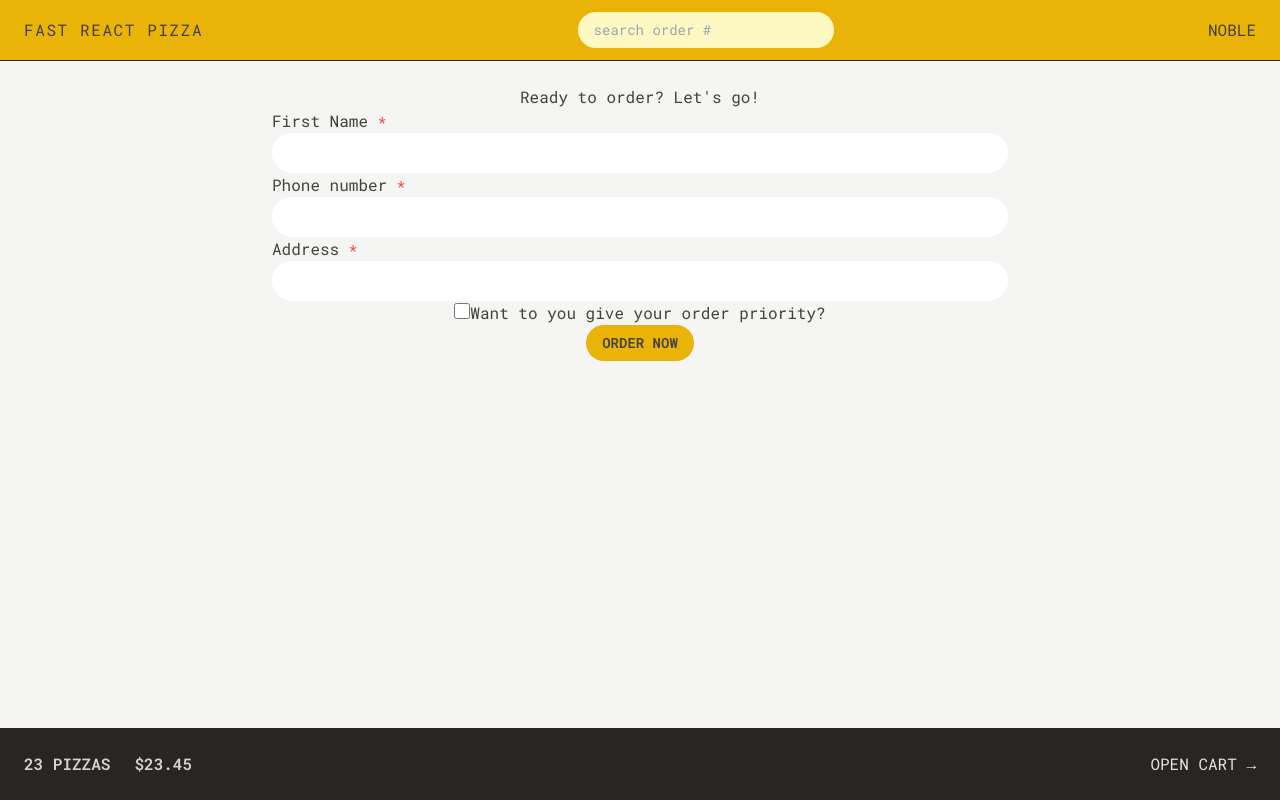
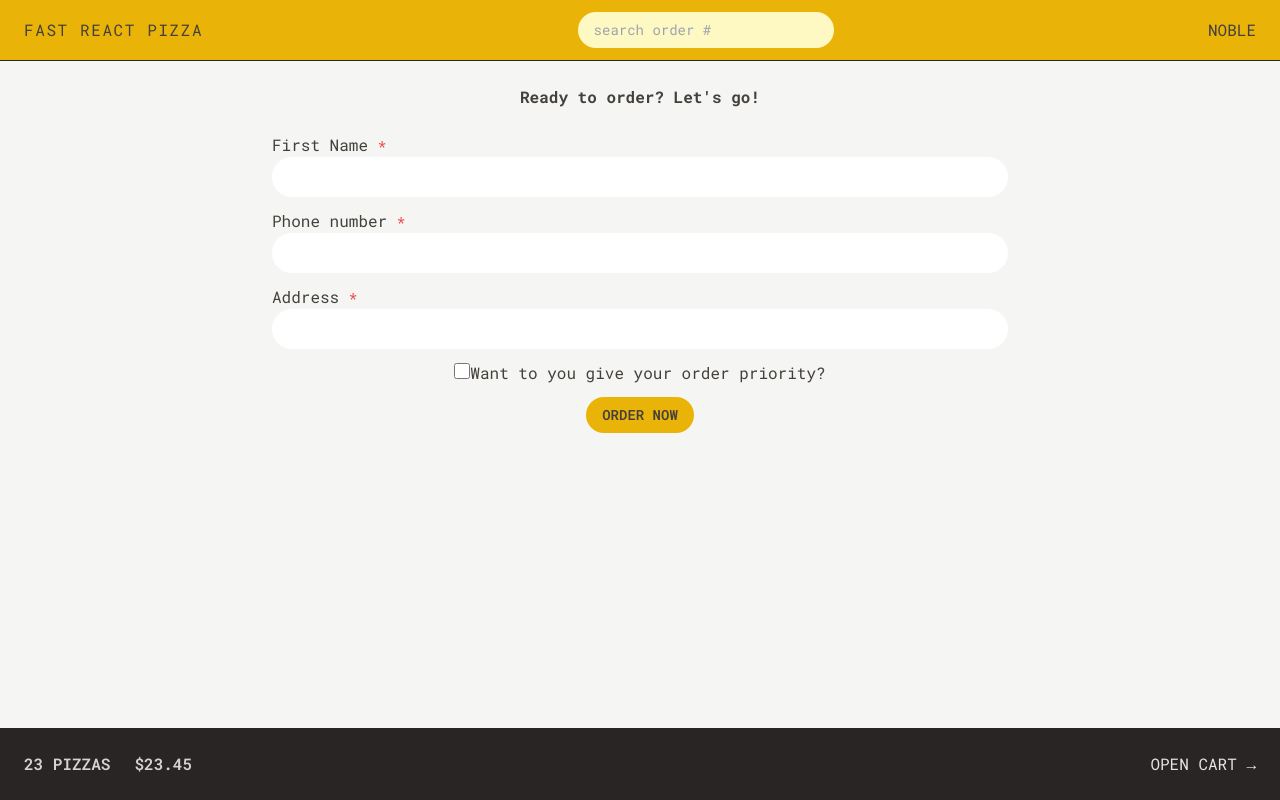
Before and after one commit to NOBLE2008/fast-react-pizza, a React (Vite) app: page /order/new in a window 1280 px wide. Built offline with nearby package versions, Linux system fonts and the light colour scheme.

Commit message:
Added spacing in form elements

```diff
--- a/src/features/order/CreateOrder.jsx
+++ b/src/features/order/CreateOrder.jsx
@@ -46,9 +46,9 @@ function CreateOrder() {
       {isLoading && path === '/order/new' && <Loader />}
       {!isLoading && navigation.state !== 'loading' && (
         <div className="mx-auto">
-          <h2 className="text-center">Ready to order? Let's go!</h2>
+          <h2 className="text-center font-bold mb-6">Ready to order? Let's go!</h2>
 
-          <Form method="POST" className="flex flex-col items-center">
+          <Form method="POST" className="flex flex-col space-y-3 items-center">
             <div className="w-full">
               <label>
                 First Name <span className="text-sm text-red-500">*</span>
```
